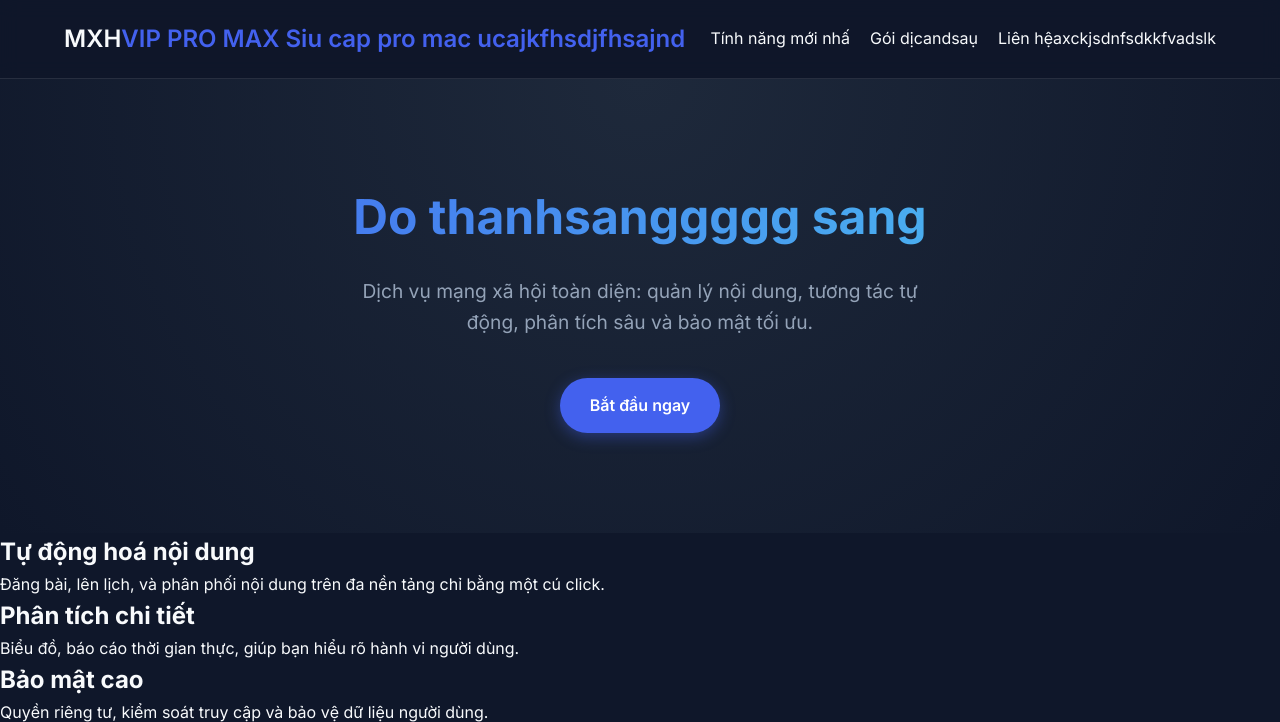
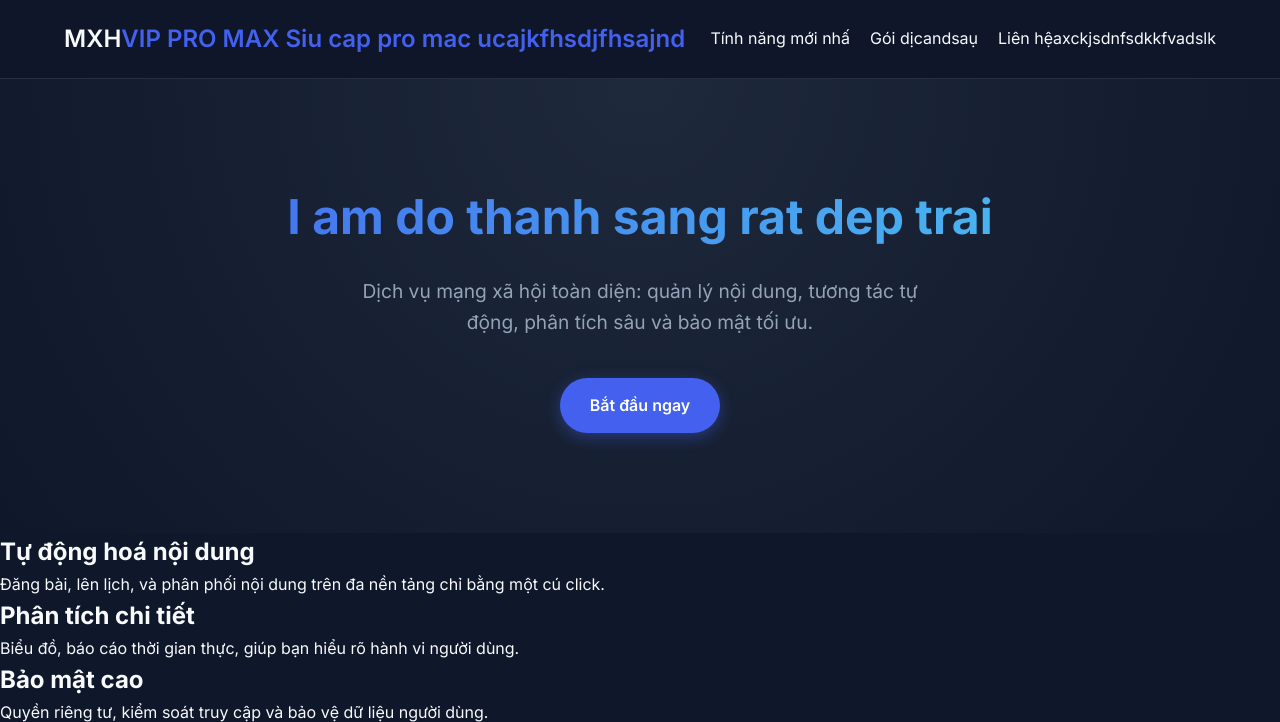
Before and after one commit to dthanhsang/demodevops, a website: page public/index.html in a window 1280 px wide. Shown: the top 722 px of the page. Drawn offline with Linux system fonts and the light colour scheme.

Commit message:
test lan cuoi

```diff
--- a/public/index.html
+++ b/public/index.html
@@ -20,7 +20,7 @@
   </header>
 
   <section class="hero">
-    <h1>Do thanhsanggggg sang </h1>
+    <h1>I am do thanh sang rat dep trai </h1>
     <p class="subtitle">Dịch vụ mạng xã hội toàn diện: quản lý nội dung, tương tác tự động, phân tích sâu và bảo mật tối ưu.</p>
     <a href="#pricing" class="cta-button">Bắt đầu ngay</a>
   </section>
```
